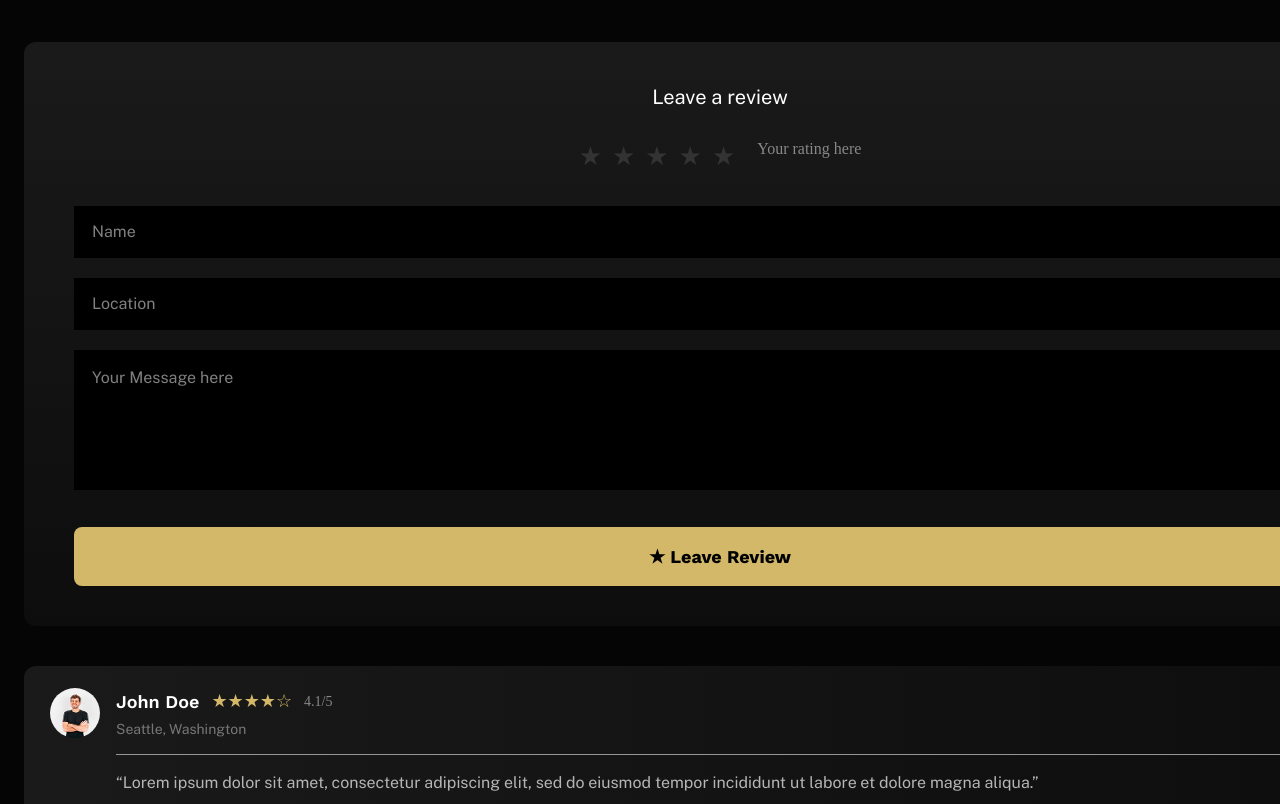
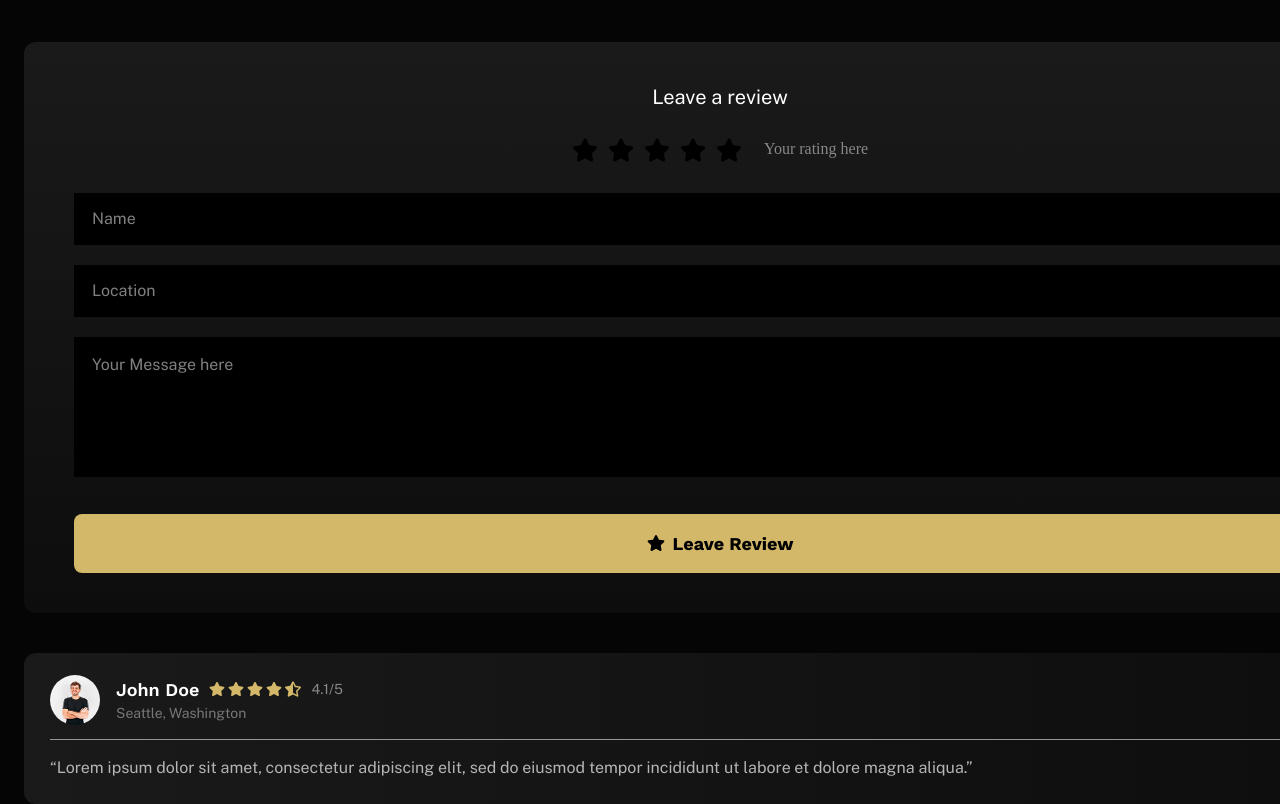
Before and after one commit to devmanjeet24/mr_white, a Next.js app: page /productdetail in a window 1280 px wide. Shown: the part 1700-2504 px from the top of the page. Built offline with nearby package versions, Linux system fonts and the light colour scheme.

Commit message:
last commit

```diff
--- a/src/app/(main)/chat/page.jsx
+++ b/src/app/(main)/chat/page.jsx
@@ -16,6 +16,7 @@ import { BiLike, BiDislike } from "react-icons/bi";
 import { IoRefreshOutline } from "react-icons/io5";
 import { FiCopy } from "react-icons/fi";
 import { FaVolumeHigh } from "react-icons/fa6";
+import { FaRegTrashAlt } from "react-icons/fa";
 
 
 export default function ChatPage() {
@@ -106,7 +107,7 @@ export default function ChatPage() {
                         <div className={`${PublicSans.className} bg-gradient-to-br from-[#1a1a1a] to-[#111] rounded-xl px-5 py-4`}>
 
                             {/* Top */}
-                            <div className={`${PublicSans.className} flex items-center justify-between`}>
+                            <div className={`${PublicSans.className} flex justify-between items-center`}>
 
                                 <span className={`${PublicSans.className} text-[#9CA3AF] text-[20px]`}>
                                     Write your message here.
@@ -187,7 +188,7 @@ export default function ChatPage() {
 
                 <div className="p-6 h-full flex flex-col">
 
-                    <div className="flex items-center justify-between mb-5">
+                    <div className="flex justify-between items-center mb-5">
 
                         <div className="flex items-center gap-3">
                             <button onClick={() => setActivePanel(null)}>✕</button>
@@ -197,8 +198,9 @@ export default function ChatPage() {
                         </div>
 
                         {activePanel === "history" && (
-                            <button className={`text-[12px] text-[#9CA3AF] ${PublicSans.className}`}>
-                                Clear History
+                            <button className={`text-[12px] text-[#9CA3AF] ${PublicSans.className} flex justify-start items-center gap-2    `}>
+                              <span>
+                                <FaRegTrashAlt /></span>  Clear Historyy
                             </button>
                         )}
                     </div>
--- a/src/app/(main)/productdetail/page.jsx
+++ b/src/app/(main)/productdetail/page.jsx
@@ -10,6 +10,7 @@ import { GraduationCap } from 'lucide-react';
 import { Droplet } from 'lucide-react';
 import { Vault } from 'lucide-react';
 import { RectangleCircle } from 'lucide-react';
+import { FaStar, FaStarHalfAlt, FaRegStar } from "react-icons/fa";
 import './product.css'
 
 export default function ProductPage() {
@@ -36,7 +37,7 @@ export default function ProductPage() {
                 />
             </div>
 
-            <div className=" mx-auto px-6 py-[60px]">
+            <div className=" mx-auto px-6 pt-[60px] pb-[30px] mb-[96px]">
 
                 {/* TOP */}
                 <div className="flex gap-[50px] mb-[60px]">
@@ -182,9 +183,9 @@ export default function ProductPage() {
                                 <button
                                     key={i}
                                     onClick={() => setRating(i)}
-                                    className={`text-[26px] ${i <= rating ? "text-[#000]" : "text-[#333]"}`}
+                                    className={`text-[26px] ${i <= rating ? "text-[#000]" : "text-[#000]"}`}
                                 >
-                                    ★
+                                    <FaStar />
                                 </button>
                             ))}
                             <span className="text-[16px] text-[#888] ml-3">Your rating here</span>
@@ -212,7 +213,7 @@ export default function ProductPage() {
 
 
                         <button className={`w-full bg-[#D3B86A] text-black py-[16px] mt-[30px] text-[18px] font-bold rounded-[8px] flex items-center justify-center gap-2 ${workSans.className}`}>
-                            ★ Leave Review
+                            <span><FaStar /></span> Leave Review
                         </button>
 
                     </div>
@@ -220,62 +221,65 @@ export default function ProductPage() {
 
                     {/* REVIEW LIST */}
                     <div className="mt-[40px] space-y-[22px]">
-
                         {[1, 2, 3, 4].map((i) => (
                             <div
                                 key={i}
                                 className="bg-gradient-to-r from-[#1a1a1a] to-[#0d0d0d] rounded-[12px] px-[26px] py-[22px]"
                             >
+                                {/* Top Section */}
+                                <div className="flex items-center gap-[16px]">
 
-                                <div className="flex items-start gap-[16px]">
-
-
-                                    <div className="w-[50px] h-[50px] rounded-full overflow-hidden">
+                                    {/* Image */}
+                                    <div className="w-[50px] h-[50px] rounded-full overflow-hidden flex-shrink-0">
                                         <Image
                                             src="/product/reviewman.png"
                                             alt="user"
                                             width={50}
                                             height={50}
-                                            className="object-cover"
+                                            className="object-cover w-full h-full"
                                         />
                                     </div>
 
-                                    <div className="flex-1">
+                                    {/* Name + Rating */}
+                                    <div className="flex flex-col">
+                                        <div className="flex items-center gap-[10px] flex-wrap">
 
-                                        <div className="flex items-center gap-[12px] flex-wrap">
-
+                                            {/* Name */}
                                             <p className={`text-[18px] font-semibold ${workSans.className}`}>
                                                 John Doe
                                             </p>
 
-
-                                            <div className="flex items-center gap-[4px] text-[18px] text-[#D3B86A]">
-                                                ★★★★☆
+                                            {/* Stars */}
+                                            <div className="flex items-center gap-[3px] text-[#D3B86A] text-[16px]">
+                                                <FaStar />
+                                                <FaStar />
+                                                <FaStar />
+                                                <FaStar />
+                                                <FaStarHalfAlt />
                                             </div>
 
-                                            <span className="text-[14px] text-[#888]">4.1/5</span>
-
+                                            {/* Rating */}
+                                            <span className={`text-[14px] text-[#888] ${PublicSans.className}`}>
+                                                4.1/5
+                                            </span>
                                         </div>
 
-
-                                        <p className={`text-[14px] text-[#777] mt-[4px] ${PublicSans.className}`}>
+                                        {/* Location */}
+                                        <p className={`text-[14px] text-[#777] ${PublicSans.className}`}>
                                             Seattle, Washington
                                         </p>
-
-
-                                        <div className="w-full h-[1px] bg-[#969696] my-[14px]" />
-
-
-                                        <p className={`text-[16px] text-[#B5B5B5] leading-[1.8] ${PublicSans.className}`}>
-                                            “Lorem ipsum dolor sit amet, consectetur adipiscing elit, sed do eiusmod tempor incididunt ut labore et dolore magna aliqua.”
-                                        </p>
-
                                     </div>
                                 </div>
 
+                                {/* Divider */}
+                                <div className="w-full h-[1px] bg-[#969696] my-[14px]" />
+
+                                {/* Review Text */}
+                                <p className={`text-[16px] text-[#B5B5B5] leading-[1.8] ${PublicSans.className}`}>
+                                    “Lorem ipsum dolor sit amet, consectetur adipiscing elit, sed do eiusmod tempor incididunt ut labore et dolore magna aliqua.”
+                                </p>
                             </div>
                         ))}
-
                     </div>
 
                 </div>
```
Lines whose indentation alone changed are shown as unchanged.
